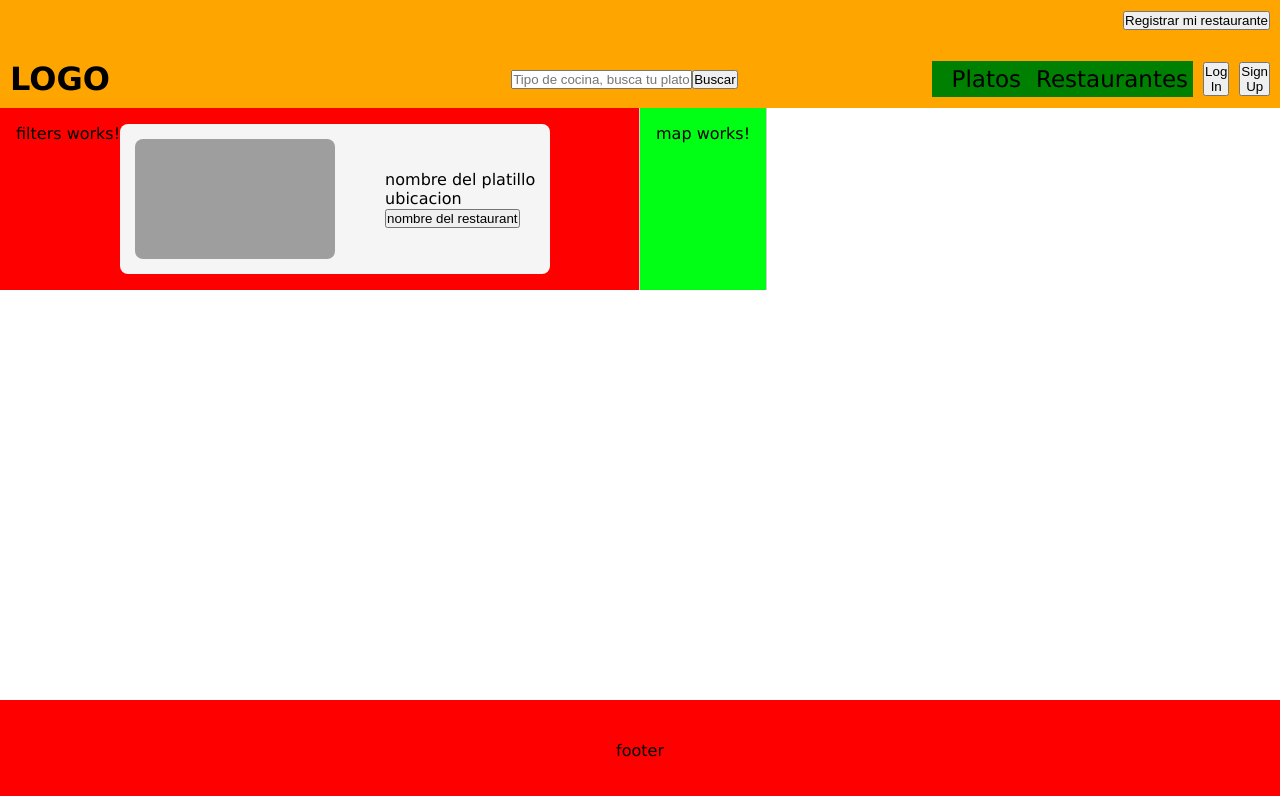
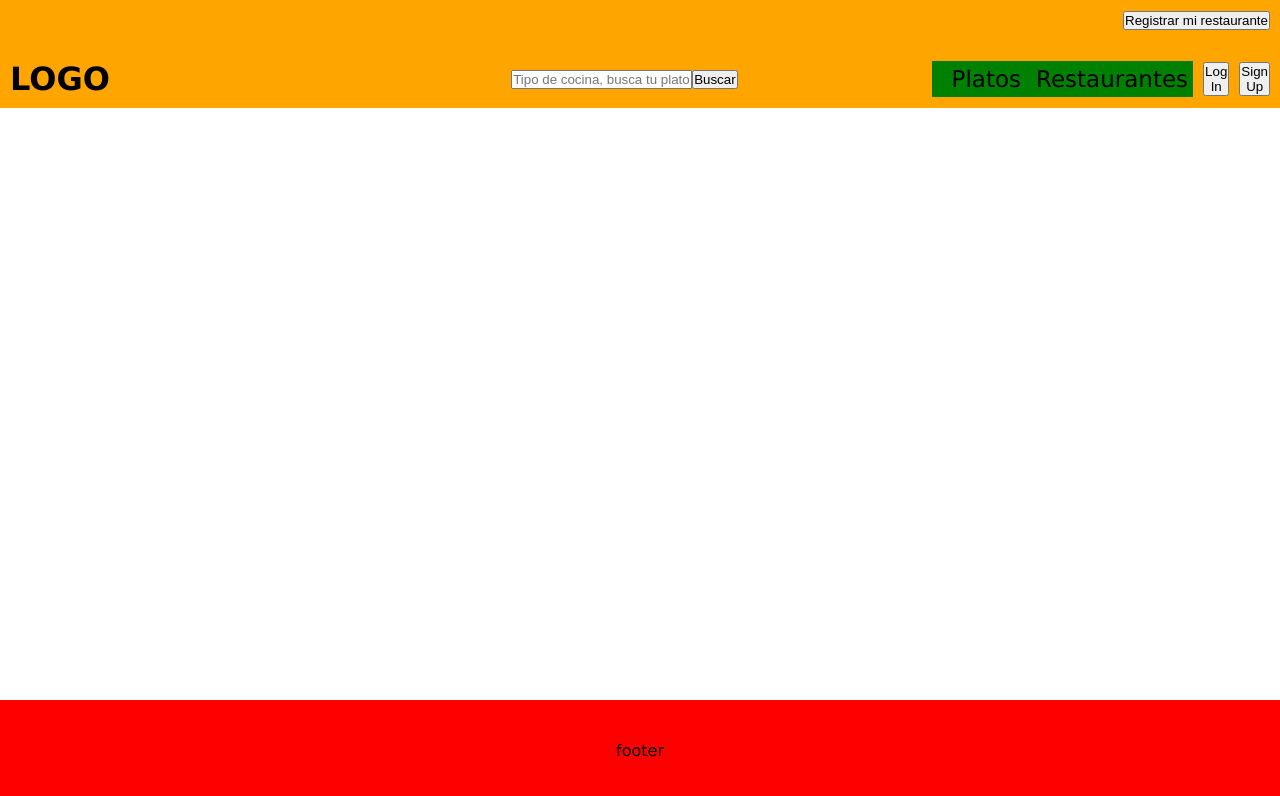
Before and after one commit to Jorge3008Loeches/RutaGrastronomica, an Angular app: page / in a window 1280 px wide. Shown: the top 796 px of the page. Built offline with nearby package versions, Linux system fonts and the light colour scheme; grey boxes are pictures that could not be loaded.

Commit message:
separate search results from dashboard

```diff
--- a/src/app/app.routes.ts
+++ b/src/app/app.routes.ts
@@ -1,9 +1,14 @@
 import { Routes } from '@angular/router';
 import { DashboardComponent } from './pages/dashboard/dashboard.component';
+import { SearchComponent } from './pages/search/search.component';
 
 export const routes: Routes = [
   {
     component: DashboardComponent,
     path: '',
   },
+  {
+    component: SearchComponent,
+    path: 'search',
+  },
 ];
--- a/src/app/pages/dashboard/dashboard.component.html
+++ b/src/app/pages/dashboard/dashboard.component.html
@@ -1,4 +1 @@
-<div class="main-container">
-  <app-sidebar class="sidebar"></app-sidebar>
-  <app-map class="map"></app-map>
-</div>
+<div class="main-container"></div>
--- a/src/app/pages/dashboard/dashboard.component.ts
+++ b/src/app/pages/dashboard/dashboard.component.ts
@@ -1,10 +1,8 @@
 import { Component } from '@angular/core';
-import { SidebarComponent } from '../../components/sidebar/sidebar.component';
-import { MapComponent } from '../../components/map/map.component';
 
 @Component({
   selector: 'app-dashboard',
-  imports: [SidebarComponent, MapComponent],
+  imports: [],
   templateUrl: './dashboard.component.html',
   styleUrl: './dashboard.component.scss',
 })
--- /dev/null
+++ b/src/app/pages/search/search.component.html
@@ -0,0 +1,4 @@
+<div class="main-container">
+  <app-sidebar class="sidebar"></app-sidebar>
+  <app-map class="map"></app-map>
+</div>
--- /dev/null
+++ b/src/app/pages/search/search.component.scss
@@ -0,0 +1,8 @@
+.main-container {
+  display: flex;
+  flex-direction: row;
+  overflow: hidden;
+}
+.sidebar {
+  width: 50%;
+}
```
Also changed, not shown: src/app/pages/search/search.component.ts (added, +11 -0 lines), 1 other file (tests, documents, lock files or other folders).
